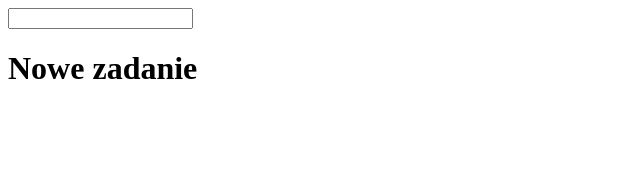
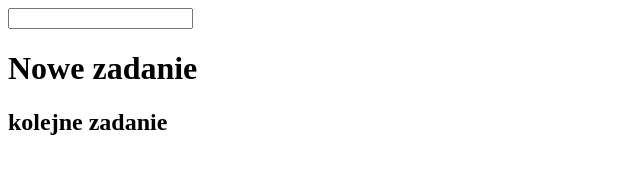
Before and after one commit to RafalPawelKaminski/gittraining, a plain HTML site: page index.html in a window 1280 px wide. Shown: the whole page, without its empty margins (0-640 px from the left). Drawn offline with Linux system fonts and the light colour scheme.

Commit message:
zakonczenie is2

```diff
--- a/index.html
+++ b/index.html
@@ -9,5 +9,6 @@
   <body>
     <input type="text" />
     <h1>Nowe zadanie</h1>
+    <h2>kolejne zadanie</h2>
   </body>
 </html>
```
